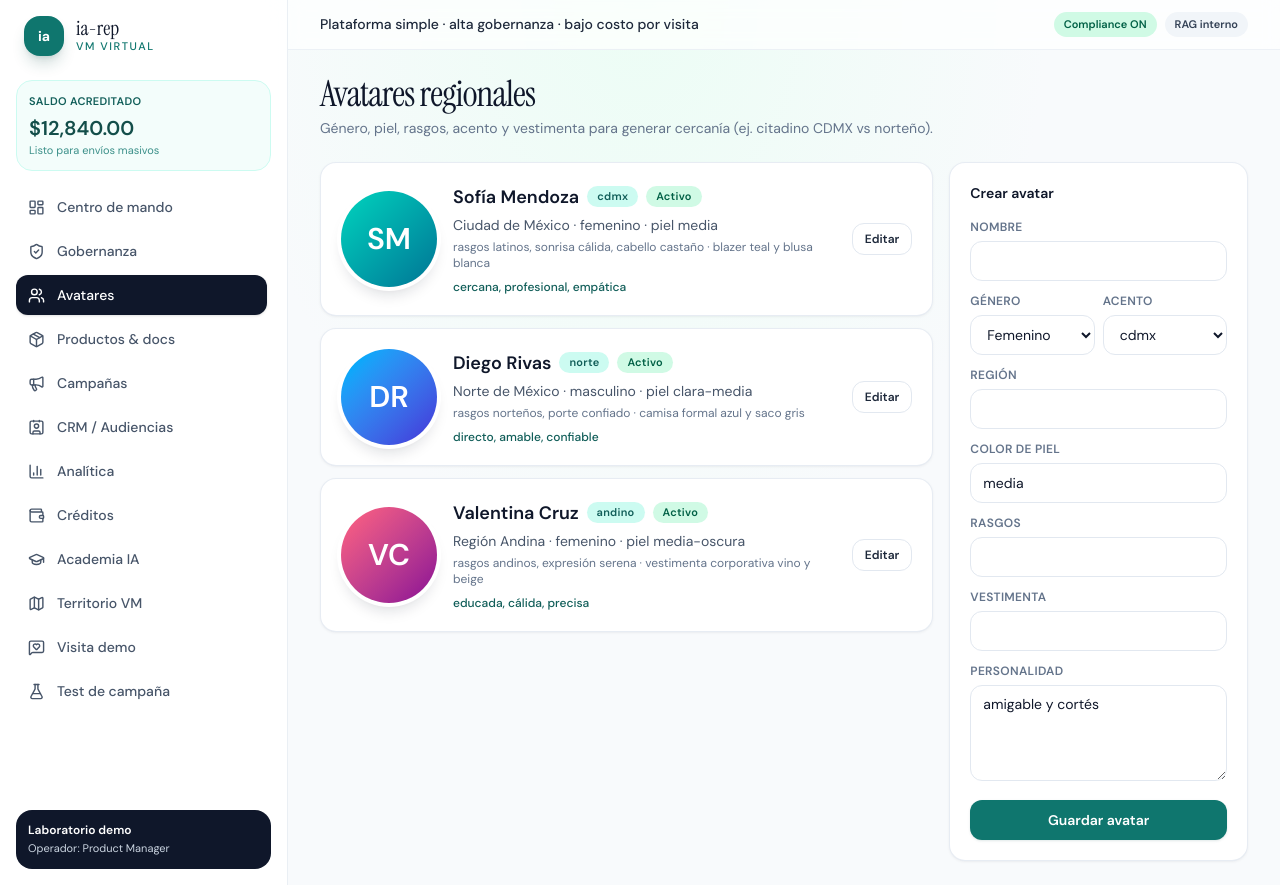
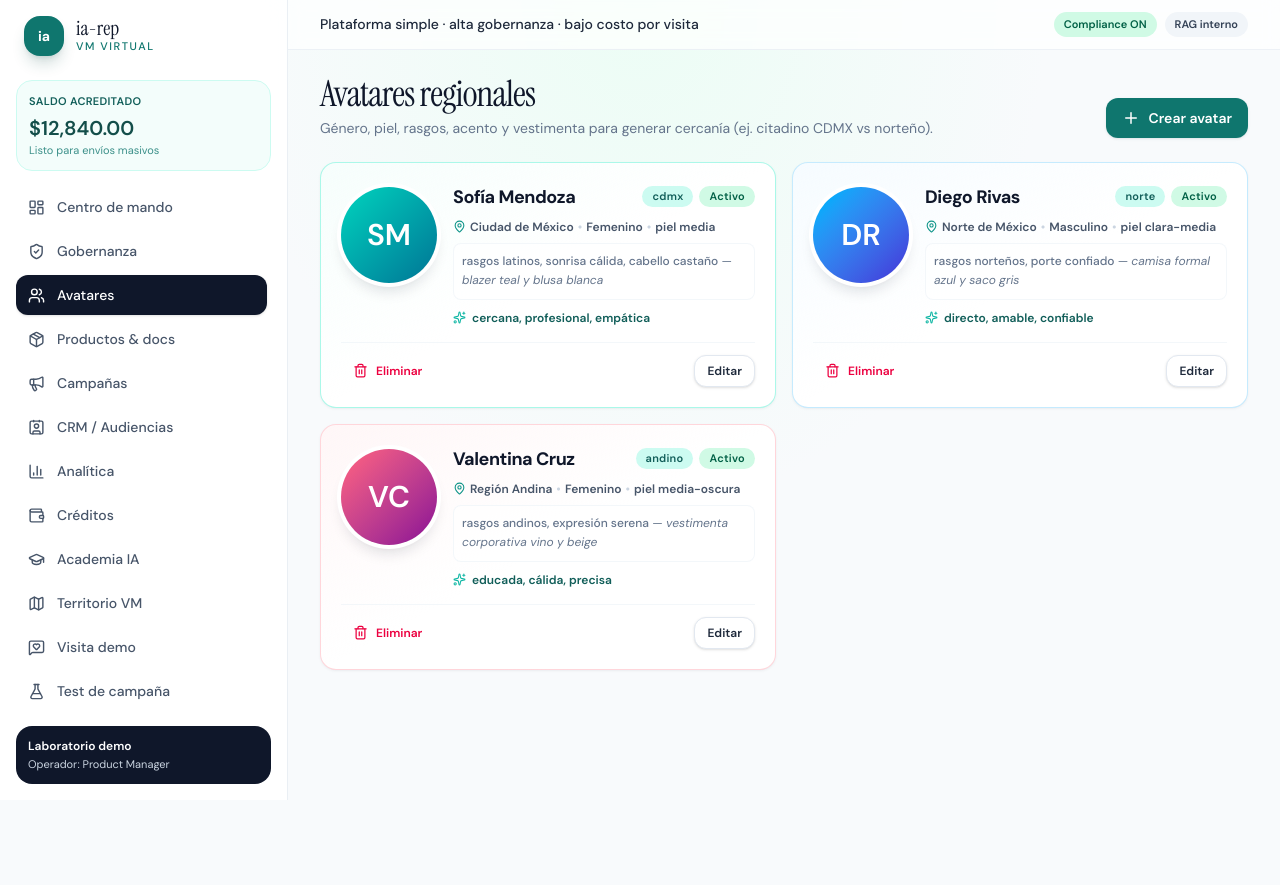
Before and after one commit to miguelsanchezrivero-cloud/ia-rep-backup, a React (Vite) app: page /avatares in a window 1280 px wide. After the commit the page ends 800 px from the top, so only its background shows below. Built offline with nearby package versions, Linux system fonts and the light colour scheme.

Commit message:
Cambiado estilo avatares

```diff
--- a/src/pages/Avatars.tsx
+++ b/src/pages/Avatars.tsx
@@ -1,131 +1,376 @@
-import { useState } from 'react'
-import { AvatarFace } from '../components/AvatarFace'
-import { Badge, Button, Card, Input, Label, PageHeader, Select, Textarea } from '../components/ui'
-import { useAppStore } from '../store/useAppStore'
-import type { AccentRegion, AvatarConfig, Gender } from '../types'
+import { useState } from "react";
+import {
+  Plus,
+  UserCheck,
+  Sparkles,
+  User,
+  MapPin,
+  Palette,
+  Shirt,
+  MessageSquare,
+  Heart,
+  Trash2,
+} from "lucide-react";
+import { AvatarFace } from "../components/AvatarFace";
+import {
+  Badge,
+  Button,
+  Card,
+  Input,
+  Label,
+  PageHeader,
+  Select,
+  Textarea,
+  Modal,
+  ConfirmDialog,
+} from "../components/ui";
+import { useAppStore } from "../store/useAppStore";
+import type { AccentRegion, AvatarConfig, Gender } from "../types";
 
-const accents: AccentRegion[] = ['cdmx', 'norte', 'bajio', 'sur', 'caribe', 'andino', 'rioplatense', 'neutro']
+const accents: AccentRegion[] = [
+  "cdmx",
+  "norte",
+  "bajio",
+  "sur",
+  "caribe",
+  "andino",
+  "rioplatense",
+  "neutro",
+];
+
 const gradients = [
-  'from-teal-400 to-cyan-700',
-  'from-sky-400 to-indigo-700',
-  'from-rose-400 to-fuchsia-800',
-  'from-amber-400 to-orange-700',
-  'from-emerald-400 to-green-800',
-]
+  "from-teal-400 to-cyan-700",
+  "from-sky-400 to-indigo-700",
+  "from-rose-400 to-fuchsia-800",
+  "from-amber-400 to-orange-700",
+  "from-emerald-400 to-green-800",
+];
+
+const initialFormState: AvatarConfig = {
+  id: "",
+  name: "",
+  gender: "femenino",
+  skinTone: "media",
+  traits: "",
+  accent: "cdmx",
+  attire: "",
+  region: "",
+  personality: "amigable y cortés",
+  photoGradient: gradients[0],
+  active: true,
+};
 
 export function Avatars() {
-  const { avatars, upsertAvatar } = useAppStore()
-  const [form, setForm] = useState<AvatarConfig>({
-    id: '',
-    name: '',
-    gender: 'femenino',
-    skinTone: 'media',
-    traits: '',
-    accent: 'cdmx',
-    attire: '',
-    region: '',
-    personality: 'amigable y cortés',
-    photoGradient: gradients[0],
-    active: true,
-  })
+  const { avatars, upsertAvatar } = useAppStore();
+  const [isModalOpen, setIsModalOpen] = useState(false);
+  const [form, setForm] = useState<AvatarConfig>(initialFormState);
 
+  // Estado para la confirmación de eliminación
+  const [avatarToDelete, setAvatarToDelete] = useState<AvatarConfig | null>(
+    null,
+  );
+
+  // Abrir modal para crear un nuevo avatar
+  function handleOpenCreate() {
+    setForm({
+      ...initialFormState,
+      photoGradient: gradients[Math.floor(Math.random() * gradients.length)],
+    });
+    setIsModalOpen(true);
+  }
+
+  // Abrir modal para editar un avatar existente
+  function handleOpenEdit(avatar: AvatarConfig) {
+    setForm(avatar);
+    setIsModalOpen(true);
+  }
+
+  // Guardar / Actualizar
   function save() {
-    if (!form.name.trim()) return
+    if (!form.name.trim()) return;
     upsertAvatar({
       ...form,
-      id: form.id || `av-${form.name.toLowerCase().replace(/\s+/g, '-')}`,
-    })
-    setForm({
-      id: '',
-      name: '',
-      gender: 'femenino',
-      skinTone: 'media',
-      traits: '',
-      accent: 'cdmx',
-      attire: '',
-      region: '',
-      personality: 'amigable y cortés',
-      photoGradient: gradients[Math.floor(Math.random() * gradients.length)],
-      active: true,
-    })
+      id: form.id || `av-${form.name.toLowerCase().replace(/\s+/g, "-")}`,
+    });
+    setIsModalOpen(false);
+    setForm(initialFormState);
   }
 
+  // Confirmar eliminación de avatar
+  function handleDeleteConfirm() {
+    if (!avatarToDelete) return;
+    useAppStore.setState((state) => ({
+      avatars: state.avatars.filter((a) => a.id !== avatarToDelete.id),
+    }));
+    setAvatarToDelete(null);
+  }
+
+  // Paleta de degradados estilo Dashboard
+  const cardGradients = [
+    "from-teal-50/60 via-white to-white border-teal-200/80",
+    "from-sky-50/60 via-white to-white border-sky-200/80",
+    "from-rose-50/60 via-white to-white border-rose-200/80",
+    "from-amber-50/60 via-white to-white border-amber-200/80",
+    "from-emerald-50/60 via-white to-white border-emerald-200/80",
+  ];
+
   return (
-    <div className="animate-fade-up">
+    <div className="animate-fade-up space-y-6">
       <PageHeader
         title="Avatares regionales"
         subtitle="Género, piel, rasgos, acento y vestimenta para generar cercanía (ej. citadino CDMX vs norteño)."
+        actions={
+          <Button
+            onClick={handleOpenCreate}
+            className="shadow-md shadow-brand-700/20"
+          >
+            <Plus size={18} />
+            Crear avatar
+          </Button>
+        }
       />
 
-      <div className="grid gap-4 lg:grid-cols-3">
-        <div className="space-y-3 lg:col-span-2">
-          {avatars.map((a) => (
-            <Card key={a.id} className="flex flex-col gap-4 p-5 sm:flex-row sm:items-center">
+      {/* REPO / GRILLA DE AVATARES */}
+      <div className="grid gap-4 md:grid-cols-2 lg:grid-cols-2">
+        {avatars.map((a, index) => {
+          const cardStyle = cardGradients[index % cardGradients.length];
+
+          return (
+            <Card
+              key={a.id}
+              className={`relative overflow-hidden border bg-gradient-to-br ${cardStyle} p-5 transition-all duration-200 hover:-translate-y-1 hover:shadow-md flex flex-col justify-between`}
+            >
+              <div className="flex items-start gap-4">
+                <div className="shrink-0 pt-1">
                   <AvatarFace avatar={a} size="lg" />
-              <div className="min-w-0 flex-1">
-                <div className="flex flex-wrap items-center gap-2">
-                  <p className="text-lg font-semibold">{a.name}</p>
-                  <Badge tone="brand">{a.accent}</Badge>
-                  {a.active ? <Badge tone="success">Activo</Badge> : <Badge>Inactivo</Badge>}
-                </div>
-                <p className="mt-1 text-sm text-ink-600">{a.region} · {a.gender} · piel {a.skinTone}</p>
-                <p className="mt-1 text-xs text-ink-500">{a.traits} · {a.attire}</p>
-                <p className="mt-2 text-xs font-medium text-brand-800">{a.personality}</p>
-              </div>
-              <Button variant="outline" size="sm" onClick={() => setForm(a)}>Editar</Button>
-            </Card>
-          ))}
                 </div>
 
-        <Card className="h-fit p-5">
-          <p className="text-sm font-semibold">{form.id ? 'Editar avatar' : 'Crear avatar'}</p>
-          <div className="mt-4 space-y-3">
+                <div className="min-w-0 flex-1 space-y-2">
+                  <div className="flex flex-wrap items-center justify-between gap-2">
+                    <p className="text-lg font-extrabold text-ink-900 tracking-tight">
+                      {a.name}
+                    </p>
+                    <div className="flex items-center gap-1.5">
+                      <Badge tone="brand">{a.accent}</Badge>
+                      {a.active ? (
+                        <Badge tone="success">Activo</Badge>
+                      ) : (
+                        <Badge tone="neutral">Inactivo</Badge>
+                      )}
+                    </div>
+                  </div>
+
+                  <p className="text-xs font-semibold text-ink-600 flex items-center gap-1">
+                    <MapPin size={13} className="text-brand-600 shrink-0" />
+                    <span>{a.region || "Región no especificada"}</span>
+                    <span className="text-ink-300">•</span>
+                    <span className="capitalize">{a.gender}</span>
+                    <span className="text-ink-300">•</span>
+                    <span>piel {a.skinTone}</span>
+                  </p>
+
+                  {(a.traits || a.attire) && (
+                    <p className="text-xs text-ink-500 leading-relaxed bg-white/60 rounded-lg p-2 border border-ink-100/80">
+                      {a.traits && (
+                        <span className="font-medium">{a.traits}</span>
+                      )}
+                      {a.traits && a.attire && " — "}
+                      {a.attire && <span className="italic">{a.attire}</span>}
+                    </p>
+                  )}
+
+                  {a.personality && (
+                    <div className="flex items-center gap-1.5 text-xs font-semibold text-brand-800 pt-0.5">
+                      <Sparkles size={13} className="text-brand-500 shrink-0" />
+                      <span>{a.personality}</span>
+                    </div>
+                  )}
+                </div>
+              </div>
+
+              {/* ACCIONES DE TARJETA: EDITAR Y ELIMINAR */}
+              <div className="mt-4 pt-3 border-t border-ink-100/80 flex items-center justify-between">
+                <Button
+                  variant="ghost"
+                  size="sm"
+                  onClick={() => setAvatarToDelete(a)}
+                  className="text-rose-600 hover:bg-rose-50 hover:text-rose-700"
+                >
+                  <Trash2 size={15} />
+                  Eliminar
+                </Button>
+
+                <Button
+                  variant="outline"
+                  size="sm"
+                  onClick={() => handleOpenEdit(a)}
+                  className="shadow-sm"
+                >
+                  Editar
+                </Button>
+              </div>
+            </Card>
+          );
+        })}
+      </div>
+
+      {/* MODAL / FICHA ÚNICA (AJUSTADO PARA QUE NO SE CORTE ARRIBA) */}
+      <Modal
+        isOpen={isModalOpen}
+        onClose={() => setIsModalOpen(false)}
+        title={form.id ? "Editar avatar" : "Crear avatar"}
+        className="max-w-lg max-h-[90vh] overflow-y-auto my-auto"
+      >
+        <div className="space-y-4 pt-2">
+          {/* Nombre */}
           <div>
-              <Label>Nombre</Label>
-              <Input value={form.name} onChange={(e) => setForm({ ...form, name: e.target.value })} />
+            <Label>
+              <span className="flex items-center gap-1">
+                <User size={12} /> Nombre del avatar
+              </span>
+            </Label>
+            <Input
+              placeholder="Ej. Ana Sofía, Carlos, Luisa..."
+              value={form.name}
+              onChange={(e) => setForm({ ...form, name: e.target.value })}
+            />
           </div>
-            <div className="grid grid-cols-2 gap-2">
+
+          {/* Género y Acento */}
+          <div className="grid grid-cols-2 gap-3">
             <div>
-                <Label>Género</Label>
-                <Select value={form.gender} onChange={(e) => setForm({ ...form, gender: e.target.value as Gender })}>
+              <Label>
+                <span className="flex items-center gap-1">
+                  <UserCheck size={12} /> Género
+                </span>
+              </Label>
+              <Select
+                value={form.gender}
+                onChange={(e) =>
+                  setForm({ ...form, gender: e.target.value as Gender })
+                }
+              >
                 <option value="femenino">Femenino</option>
                 <option value="masculino">Masculino</option>
                 <option value="neutro">Neutro</option>
               </Select>
             </div>
             <div>
-                <Label>Acento</Label>
-                <Select value={form.accent} onChange={(e) => setForm({ ...form, accent: e.target.value as AccentRegion })}>
+              <Label>
+                <span className="flex items-center gap-1">
+                  <MessageSquare size={12} /> Acento
+                </span>
+              </Label>
+              <Select
+                value={form.accent}
+                onChange={(e) =>
+                  setForm({
+                    ...form,
+                    accent: e.target.value as AccentRegion,
+                  })
+                }
+              >
                 {accents.map((a) => (
-                    <option key={a} value={a}>{a}</option>
+                  <option key={a} value={a}>
+                    {a}
+                  </option>
                 ))}
               </Select>
             </div>
           </div>
+
+          {/* Región y Color de Piel */}
+          <div className="grid grid-cols-2 gap-3">
             <div>
-              <Label>Región</Label>
-              <Input value={form.region} onChange={(e) => setForm({ ...form, region: e.target.value })} />
+              <Label>
+                <span className="flex items-center gap-1">
+                  <MapPin size={12} /> Región
+                </span>
+              </Label>
+              <Input
+                placeholder="Ej. CDMX, Bajío, Norte"
+                value={form.region}
+                onChange={(e) => setForm({ ...form, region: e.target.value })}
+              />
             </div>
             <div>
-              <Label>Color de piel</Label>
-              <Input value={form.skinTone} onChange={(e) => setForm({ ...form, skinTone: e.target.value })} />
-            </div>
-            <div>
-              <Label>Rasgos</Label>
-              <Input value={form.traits} onChange={(e) => setForm({ ...form, traits: e.target.value })} />
-            </div>
-            <div>
-              <Label>Vestimenta</Label>
-              <Input value={form.attire} onChange={(e) => setForm({ ...form, attire: e.target.value })} />
-            </div>
-            <div>
-              <Label>Personalidad</Label>
-              <Textarea value={form.personality} onChange={(e) => setForm({ ...form, personality: e.target.value })} />
-            </div>
-            <Button className="w-full" onClick={save}>Guardar avatar</Button>
-          </div>
-        </Card>
+              <Label>
+                <span className="flex items-center gap-1">
+                  <Palette size={12} /> Color de piel
+                </span>
+              </Label>
+              <Input
+                placeholder="Ej. clara, media, morena"
+                value={form.skinTone}
+                onChange={(e) => setForm({ ...form, skinTone: e.target.value })}
+              />
             </div>
           </div>
-  )
+
+          {/* Rasgos */}
+          <div>
+            <Label>Rasgos característicos</Label>
+            <Input
+              placeholder="Ej. cabello oscuro, lentes, sonrisa cálida"
+              value={form.traits}
+              onChange={(e) => setForm({ ...form, traits: e.target.value })}
+            />
+          </div>
+
+          {/* Vestimenta */}
+          <div>
+            <Label>
+              <span className="flex items-center gap-1">
+                <Shirt size={12} /> Vestimenta
+              </span>
+            </Label>
+            <Input
+              placeholder="Ej. bata médica, traje formal, blazer casual"
+              value={form.attire}
+              onChange={(e) => setForm({ ...form, attire: e.target.value })}
+            />
+          </div>
+
+          {/* Personalidad */}
+          <div>
+            <Label>
+              <span className="flex items-center gap-1">
+                <Heart size={12} /> Personalidad
+              </span>
+            </Label>
+            <Textarea
+              rows={2}
+              placeholder="Ej. empática, profesional, directa..."
+              value={form.personality}
+              onChange={(e) =>
+                setForm({ ...form, personality: e.target.value })
               }
+            />
+          </div>
+
+          {/* Acciones del Modal */}
+          <div className="pt-3 flex items-center gap-2 justify-end border-t border-ink-100">
+            <Button variant="outline" onClick={() => setIsModalOpen(false)}>
+              Cancelar
+            </Button>
+            <Button className="shadow-sm" onClick={save}>
+              {form.id ? "Actualizar avatar" : "Guardar avatar"}
+            </Button>
+          </div>
+        </div>
+      </Modal>
+
+      {/* DIÁLOGO DE CONFIRMACIÓN PARA ELIMINAR */}
+      <ConfirmDialog
+        isOpen={avatarToDelete !== null}
+        onClose={() => setAvatarToDelete(null)}
+        title="¿Eliminar avatar?"
+        description={`¿Estás seguro de que deseas eliminar el avatar de "${avatarToDelete?.name}"? Esta acción no se puede deshacer.`}
+        confirmText="Sí, eliminar"
+        cancelText="Cancelar"
+        isDangerous
+        onConfirm={handleDeleteConfirm}
+      />
+    </div>
+  );
+}
```
Lines whose indentation alone changed are shown as unchanged.
